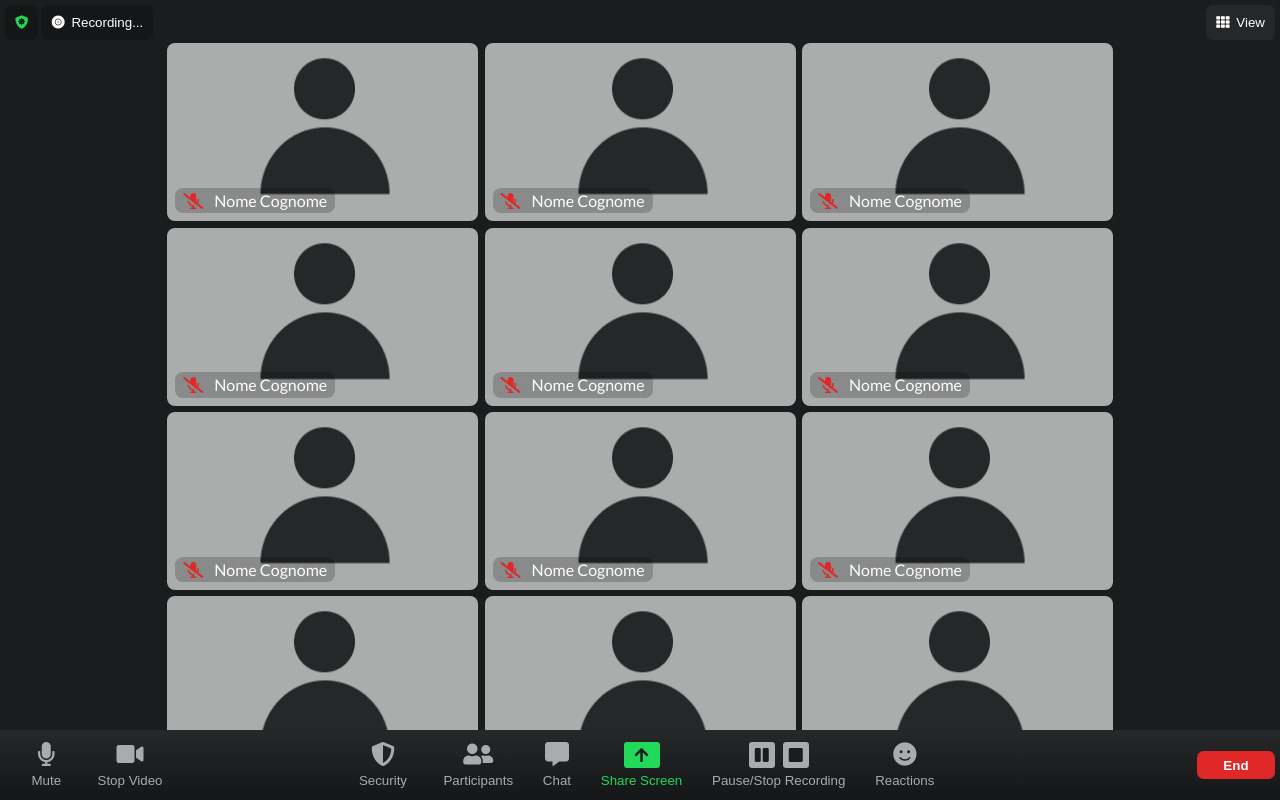
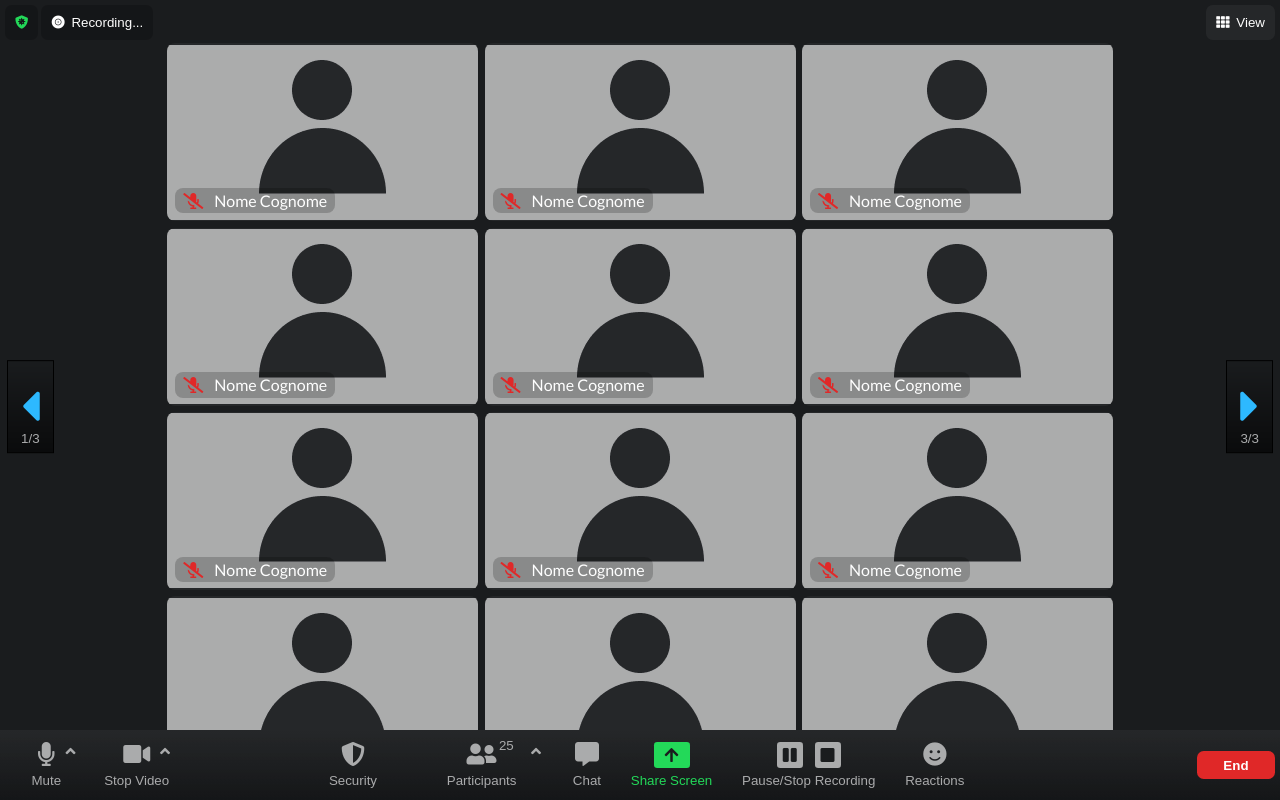
Before and after one commit to BrunosCode/html-css-zoom, a plain HTML site: page index.html in a window 1280 px wide. Drawn offline with Linux system fonts and the light colour scheme.

Commit message:
arrow button

```diff
--- a/css/style.css
+++ b/css/style.css
@@ -9,7 +9,7 @@
 
     --lighter: rgba(255, 255, 255, 0.05);
     --darker: rgba(0, 0, 0, 0.2);
-    --darkest: rgba(0, 0, 0, 0.4);
+    --darkest: rgba(0, 0, 0, 0.6);
 }
 
 /* reset  */
@@ -79,7 +79,7 @@ main {
     justify-content: center;
     overflow: scroll;
     height: calc(100vh - 40px - 70px);
-    width: 90%;
+    width: 95%;
     }
     .person {
         position: relative;
@@ -88,13 +88,11 @@ main {
         overflow: hidden;
         background-color: var(--lighter);
         text-align: center;
-        /* background-image: url("../img/placeholder.svg");
-        background-size: contain;
-        background-repeat: no-repeat;
-        background-position: center; */
     }
     .person img {
         height: 100%;
+        width: 100%;
+        object-fit: scale-down;
     }
     .info {
         position: absolute;
@@ -112,12 +110,6 @@ main {
     }
     .info i {
         margin-right: .5em;
-}
-
-/* side arrows */
-aside {
-    position: absolute;
-    top: 50%;
 }
 
 footer {
@@ -148,8 +140,7 @@ footer {
         border-radius: .5em;
     }
     footer .btn:first-of-type {
-        margin-left: .5em;
-        padding: .5em 1.5em;
+        padding: .5em 2em;
     }
     footer .btn:hover,
     footer .btn:focus {
@@ -214,3 +205,27 @@ footer {
         top: .2em;
         right: 3.2em;
 }
+
+/* side button to change page  */
+.btn.btn-arrow {
+    position: absolute;
+    top: 50%;
+    transform: translateY(-50%);
+    padding: 1.5em 1em .5em 1em;
+    margin: .5em;
+    background-color: unset;
+    background-image: linear-gradient(rgba(0,0,0,0), var(--darkest));
+    border: solid black 1px;
+    color: var(--gray);
+    }
+    .btn.btn-arrow:hover,
+    .btn.btn-arrow:focus {
+        background-image: linear-gradient(var(--darkest), rgba(0,0,0,0));
+    }
+    .btn.btn-arrow:nth-of-type(2) {
+        right: 0;
+    }
+    .btn.btn-arrow i {
+        font-size: 50px;
+        color: var(--blue);
+}
--- a/index.html
+++ b/index.html
@@ -232,26 +232,60 @@
     </main>
     <!-- /videos container -->
 
-    <!-- container for the arrows -->
+    <!-- side button to change page -->
     <aside>
-        <button class="btn-arrow"></button>
-        <button class="btn-arrow"></button>
+        <button class="btn btn-arrow">
+            <i class="fas fa-caret-left"></i>
+            <p>1/3</p>
+        </button>
+        <button class="btn btn-arrow">
+            <i class="fas fa-caret-right"></i>
+            <p>3/3</p>
+        </button>
     </aside>
-    <!-- /container for the arrows -->
+    <!-- /side button to change page -->
 
     <footer>
         <div class="footer-left">
-            <button class="btn"><i class="fas fa-microphone"></i><p>Mute</p></button>
-            <button class="btn"><i class="fas fa-video"></i><p>Stop Video</p></button>
+            <button class="btn">
+                <i class="fas fa-microphone"></i>
+                <i class="fas fa-angle-up menu-arrow"></i>
+                <p>Mute</p>
+            </button>
+            <button class="btn">
+                <i class="fas fa-video"></i>
+                <i class="fas fa-angle-up menu-arrow"></i>
+                <p>Stop Video</p>
+            </button>
         </div>
 
         <div class="footer-center">
-            <button class="btn"><i class="fas fa-shield-alt"></i><p>Security</p></button>
-            <button class="btn"><i class="fas fa-user-friends"></i><p>Participants</p></button>
-            <button class="btn"><i class="fas fa-comment-alt"></i><p>Chat</p></button>
-            <button class="btn btn-green"><i class="fas fa-arrow-up"></i><p>Share Screen</p></button>
-            <button class="btn double-icon"><i class="fas fa-pause"></i><i class="fas fa-stop"></i><p>Pause/Stop Recording</p></button>
-            <button class="btn"><i class="fas fa-smile"></i><p>Reactions</p></button>
+            <button class="btn">
+                <i class="fas fa-shield-alt"></i>
+                <p>Security</p>
+            </button>
+            <button class="btn partecipants">
+                <i class="fas fa-user-friends"></i>
+                <i class="fas fa-angle-up menu-arrow"></i>
+                <p>Participants</p>
+            </button>
+            <button class="btn">
+                <i class="fas fa-comment-alt"></i>
+                <p>Chat</p>
+            </button>
+            <button class="btn btn-green">
+                <i class="fas fa-arrow-up"></i>
+                <p>Share Screen</p>
+            </button>
+            <button class="btn double-icon">
+                <i class="fas fa-pause"></i>
+                <i class="fas fa-stop"></i>
+                <p>Pause/Stop Recording</p>
+            </button>
+            <button class="btn">
+                <i class="fas fa-smile"></i>
+                <p>Reactions</p>
+            </button>
         </div>
 
         <div class="footer-right">
```
